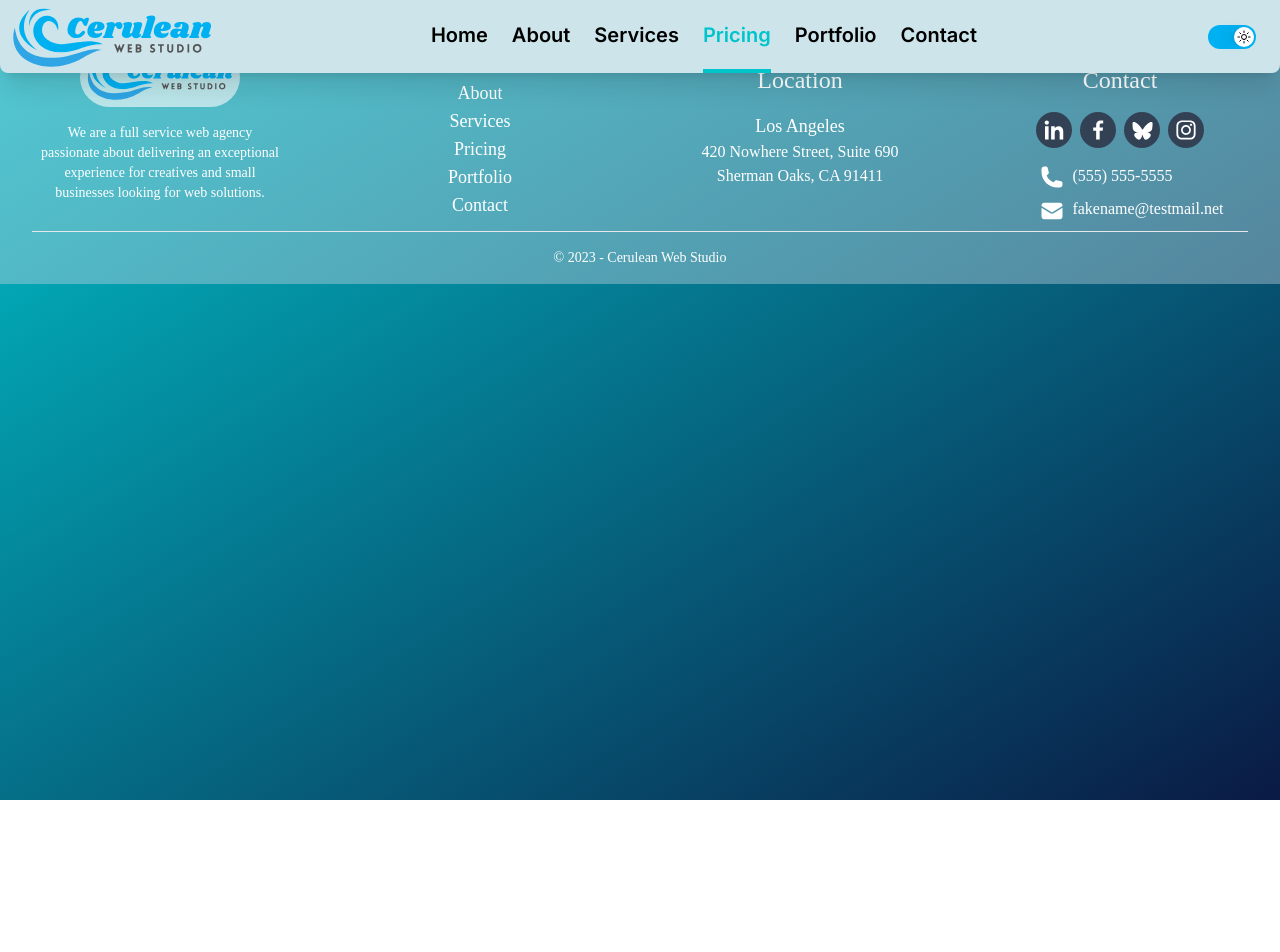
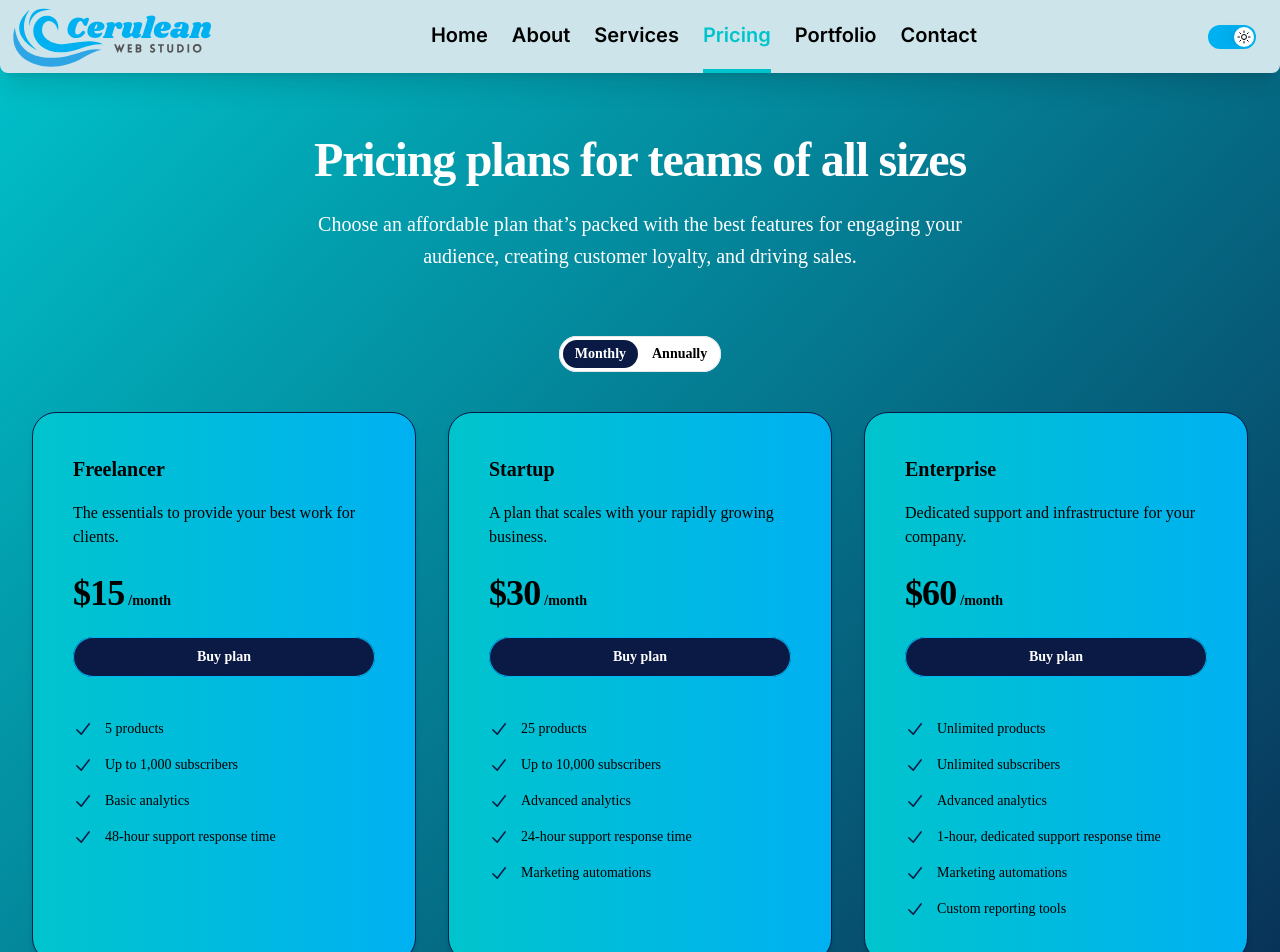
Before and after one commit to PiraTechnics/cerulean-web-studio, a Next.js app: page /pricing in a window 1280 px wide. Shown: the top 952 px of the page. Before the commit the page ends 800 px from the top, so only its background shows below. Built offline with nearby package versions, Linux system fonts and the light colour scheme.

Commit message:
#16 pricing general layout wip

```diff
--- a/app/pricing/page.tsx
+++ b/app/pricing/page.tsx
@@ -1,3 +1,9 @@
+import { Packages } from "@/app/ui/sections/pricing/packages";
+
 export default function Pricing() {
-	return <div>Pricing</div>;
+	return (
+		<article>
+			<Packages />
+		</article>
+	);
 }
--- /dev/null
+++ b/app/ui/sections/pricing/packages.tsx
@@ -0,0 +1,158 @@
+"use client";
+
+import { useState } from "react";
+import { RadioGroup } from "@headlessui/react";
+import { CheckIcon } from "@heroicons/react/20/solid";
+
+const frequencies = [
+	{ value: "monthly", label: "Monthly", priceSuffix: "/month" },
+	{ value: "annually", label: "Annually", priceSuffix: "/year" },
+];
+const tiers = [
+	{
+		name: "Freelancer",
+		id: "tier-freelancer",
+		href: "#",
+		price: { monthly: "$15", annually: "$144" },
+		description: "The essentials to provide your best work for clients.",
+		features: [
+			"5 products",
+			"Up to 1,000 subscribers",
+			"Basic analytics",
+			"48-hour support response time",
+		],
+		mostPopular: false,
+	},
+	{
+		name: "Startup",
+		id: "tier-startup",
+		href: "#",
+		price: { monthly: "$30", annually: "$288" },
+		description: "A plan that scales with your rapidly growing business.",
+		features: [
+			"25 products",
+			"Up to 10,000 subscribers",
+			"Advanced analytics",
+			"24-hour support response time",
+			"Marketing automations",
+		],
+		mostPopular: false,
+	},
+	{
+		name: "Enterprise",
+		id: "tier-enterprise",
+		href: "#",
+		price: { monthly: "$60", annually: "$576" },
+		description: "Dedicated support and infrastructure for your company.",
+		features: [
+			"Unlimited products",
+			"Unlimited subscribers",
+			"Advanced analytics",
+			"1-hour, dedicated support response time",
+			"Marketing automations",
+			"Custom reporting tools",
+		],
+		mostPopular: false,
+	},
+];
+
+function classNames(...classes: string[]) {
+	return classes.filter(Boolean).join(" ");
+}
+
+export const Packages = () => {
+	const [frequency, setFrequency] = useState(frequencies[0]);
+
+	return (
+		<div className="py-24 sm:py-32 text-white">
+			<div className="mx-auto max-w-7xl px-6 lg:px-8">
+				<div className="mx-auto max-w-4xl text-center">
+					<p className="mt-2 text-4xl font-bold tracking-tight sm:text-5xl">
+						Pricing plans for teams of&nbsp;all&nbsp;sizes
+					</p>
+				</div>
+				<p className="mx-auto mt-6 max-w-2xl text-center text-xl leading-8">
+					Choose an affordable plan that’s packed with the best features for
+					engaging your audience, creating customer loyalty, and driving sales.
+				</p>
+				<div className="mt-16 flex justify-center">
+					<RadioGroup
+						value={frequency}
+						onChange={setFrequency}
+						className="grid grid-cols-2 gap-x-1 rounded-full p-1 text-center text-sm font-semibold leading-5 ring-1 ring-inset ring-gray-200 bg-white"
+					>
+						<RadioGroup.Label className="sr-only">
+							Payment frequency
+						</RadioGroup.Label>
+						{frequencies.map((option) => (
+							<RadioGroup.Option
+								key={option.value}
+								value={option}
+								className={({ checked }) =>
+									classNames(
+										checked ? "bg-cws-bg-2 text-white" : "text-black",
+										"cursor-pointer rounded-full px-2.5 py-1"
+									)
+								}
+							>
+								<span>{option.label}</span>
+							</RadioGroup.Option>
+						))}
+					</RadioGroup>
+				</div>
+				<div className="isolate mx-auto mt-10 grid max-w-md grid-cols-1 gap-8 lg:mx-0 lg:max-w-none lg:grid-cols-3">
+					{tiers.map((tier) => (
+						<div
+							key={tier.id}
+							className={classNames(
+								"rounded-3xl p-8 xl:p-10 bg-gradient-to-r from-cws-bg-1 to-cws-primary ring-cws-bg-1 text-black shadow-md border border-cws-bg-2"
+							)}
+						>
+							<div className="flex items-center justify-between gap-x-4">
+								<h3
+									id={tier.id}
+									className={classNames("text-xl font-semibold leading-8")}
+								>
+									{tier.name}
+								</h3>
+							</div>
+							<p className="mt-4 leading-6">{tier.description}</p>
+							<p className="mt-6 flex items-baseline gap-x-1">
+								<span className="text-4xl font-bold tracking-tight">
+									{tier.price[frequency.value as keyof typeof tier.price]}
+								</span>
+								<span className="text-sm font-semibold leading-6">
+									{frequency.priceSuffix}
+								</span>
+							</p>
+							<a
+								href={tier.href}
+								aria-describedby={tier.id}
+								className={classNames(
+									"text-white bg-cws-bg-2 ring-1 ring-inset ring-cws-primary hover:ring-cws-bg-1 hover:ring-2",
+									"mt-6 block rounded-full py-2 px-3 text-center text-sm font-semibold leading-6 focus-visible:outline focus-visible:outline-2 focus-visible:outline-offset-2"
+								)}
+							>
+								Buy plan
+							</a>
+							<ul
+								role="list"
+								className="mt-8 space-y-3 text-sm leading-6 xl:mt-10"
+							>
+								{tier.features.map((feature) => (
+									<li key={feature} className="flex gap-x-3">
+										<CheckIcon
+											className="h-6 w-5 flex-none text-cws-bg-2"
+											aria-hidden="true"
+										/>
+										{feature}
+									</li>
+								))}
+							</ul>
+						</div>
+					))}
+				</div>
+			</div>
+		</div>
+	);
+};
```
